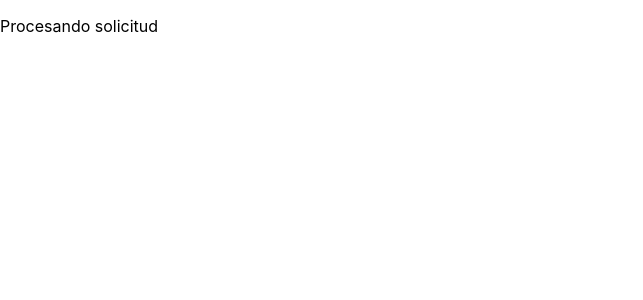
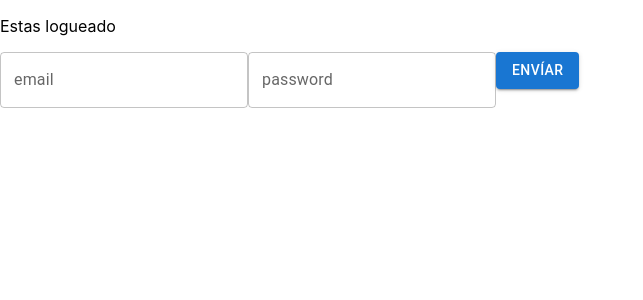
Before and after one commit to rodrigotonso/bbva-example, a React (Create React App) app: page / in a window 1280 px wide. Both pictures are taken after a click on the button "ENVÍAR". Shown: the top 300 px of the page, without its empty margins (0-643 px from the left). Built offline with nearby package versions, Linux system fonts and the light colour scheme.

Commit message:
last commit

```diff
--- a/src/components/App/App.js
+++ b/src/components/App/App.js
@@ -7,11 +7,12 @@ function App() {
 
     return (
         <>
-            {isLoading ? (
-                <p>Procesando solicitud</p>
+            {localStorage.getItem("token") ? (
+                <p>Estas logueado</p>
             ) : (
-                <FormLogin setIsLoading={setIsLoading} />
+                <p>Logueate!</p>
             )}
+            <FormLogin setIsLoading={setIsLoading} />
         </>
     );
 }
--- a/src/components/CustomField/CustomField.jsx
+++ b/src/components/CustomField/CustomField.jsx
@@ -1,7 +1,7 @@
 import TextField from "@mui/material/TextField";
 
-const CustomField = ({ label, type }) => {
-    return <TextField label={label} type={type} variant="outlined" />;
+const CustomField = ({ label, type, handleChange }) => {
+    return <TextField label={label} type={type} variant="outlined" onChange={handleChange}/>;
 };
 
 export default CustomField;
--- a/src/components/CustomForm/CustomForm.jsx
+++ b/src/components/CustomForm/CustomForm.jsx
@@ -1,5 +1,5 @@
-const CustomForm = ({ children }) => {
-    return <>{children}</>;
+const CustomForm = ({ children, handleSubmit }) => {
+    return <form onSubmit={handleSubmit}>{children}</form>;
 };
 
 export default CustomForm;
--- a/src/components/FormLogin/FormLogin.jsx
+++ b/src/components/FormLogin/FormLogin.jsx
@@ -1,16 +1,30 @@
+import { useState } from "react";
 import CustomButton from "../CustomButton/CustomButton";
 import CustomField from "../CustomField/CustomField";
 import CustomForm from "../CustomForm/CustomForm";
+import { username, password as passwordSetings } from "../../constants/setings";
+const FormLogin = ({ setIsLoading }) => {
+    const [email, setEmail] = useState("");
+    const [password, setPassword] = useState("");
 
-const FormLogin = ({ setIsLoading }) => {
+    const handleSubmit = () => {
+        setIsLoading(true);
+        const response = "esteesmitoken"
+        localStorage.setItem('token', response)
+    };
+
     return (
         <CustomForm>
-            <CustomField label={"email"} />
-            <CustomField label="password" type="password" />
-            <CustomButton
-                text="Envíar"
-                handleClick={() => setIsLoading(true)}
+            <CustomField
+                label={"email"}
+                handleChange={(e) => setEmail(e.target.value)}
             />
+            <CustomField
+                label="password"
+                type="password"
+                handleChange={(e) => setPassword(e.target.value)}
+            />
+            <CustomButton text="Envíar" handleClick={handleSubmit} />
         </CustomForm>
     );
 };
--- /dev/null
+++ b/src/constants/setings.js
@@ -0,0 +1,2 @@
+export const username = "123";
+export const password = "123";
```
